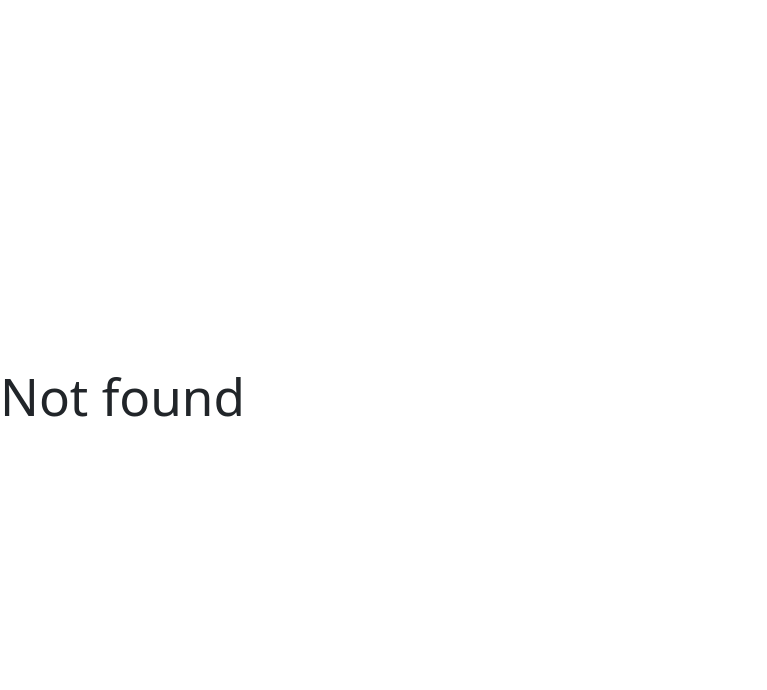
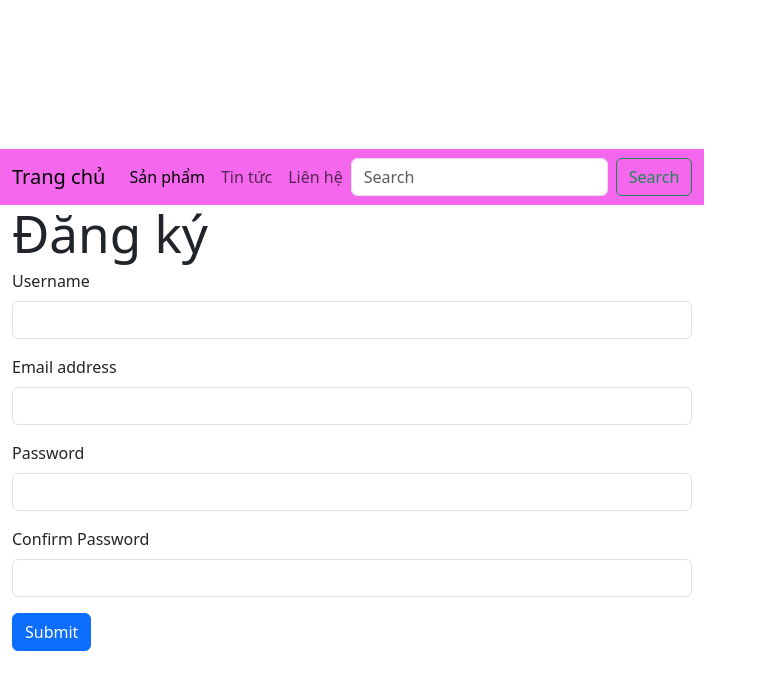
Before and after one commit to chinhpd5/WEB502_SP25, a React (Vite) app in the folder wd19321/: page /register in a window 1280 px wide. Shown: the top 690 px of the page, without its empty margins (0-767 px from the left). Built offline with nearby package versions, Linux system fonts and the light colour scheme; the HTML template or start-up script is replaced by a standard one.

Commit message:
register

```diff
--- a/wd19321/db.json
+++ b/wd19321/db.json
@@ -362,5 +362,13 @@
       "note": "ghi chú",
       "category": "C++"
     }
+  ],
+  "users": [
+    {
+      "email": "chinhpd5@fpt.edu.vn",
+      "password": "$2a$10$F1ElnN3zaNW/SO3l1gkBnupOYW.nc.oDOm1Sg8sES1Uv4WejutG7W",
+      "username": "admin",
+      "id": 1
+    }
   ]
 }
--- a/wd19321/package.json
+++ b/wd19321/package.json
@@ -5,7 +5,7 @@
   "type": "module",
   "scripts": {
     "dev": "vite",
-    "server": "npx json-server db.json",
+    "server": "npx json-server-auth db.json",
     "build": "tsc -b && vite build",
     "lint": "eslint .",
     "preview": "vite preview"
@@ -13,6 +13,8 @@
   "dependencies": {
     "axios": "^1.7.9",
     "bootstrap": "^5.3.3",
+    "json-server": "^0.17.4",
+    "json-server-auth": "^2.1.0",
     "react": "^18.3.1",
     "react-dom": "^18.3.1",
     "react-hook-form": "^7.54.2",
--- a/wd19321/src/App.tsx
+++ b/wd19321/src/App.tsx
@@ -12,6 +12,7 @@ import Edit from "./pages/products/Edit";
 import ListCourse from "./pages/courses/ListCourse";
 import AddCourse from "./pages/courses/AddCourse";
 import EditCourse from "./pages/courses/EditCourse";
+import Register from "./pages/Register";
 
 function App() {
 
@@ -25,6 +26,8 @@ function App() {
           <Route path='product/:id' element={<ProductDetail/>}/>
           <Route path='news' element={<h1>Tin tức</h1>}/>
           <Route path='contact' element={<h1>Liên hệ</h1>}/>
+
+          <Route path="register" element={<Register/>} />
         </Route>
 
         <Route path="/admin" element={<AdminLayout/>}>
--- /dev/null
+++ b/wd19321/src/interfaces/user.ts
@@ -0,0 +1,6 @@
+export interface IRegster {
+  username: string
+  email: string
+  password: string
+  confirmPassword: string | undefined
+}
--- /dev/null
+++ b/wd19321/src/pages/Register.tsx
@@ -0,0 +1,110 @@
+import { useForm } from "react-hook-form";
+import { IRegster } from "../interfaces/user";
+import axios, { AxiosError } from "axios";
+import toast from "react-hot-toast";
+import { useNavigate } from "react-router-dom";
+
+function Register() {
+  const {
+    register,
+    handleSubmit,
+    formState: {errors},
+    watch
+  } = useForm<IRegster>();
+  const navigate = useNavigate();
+
+  const onSubmit = async (data: IRegster) =>{
+    // console.log(data);
+    try {
+      data.confirmPassword = undefined;
+      await axios.post(`http://localhost:3000/register`,data)
+      toast.success("Đăng ký thành công")
+      navigate('/login')
+    } catch (error: any) {
+      toast.error(error.response.data);
+      // toast.error((error as AxiosError)?.response?.data as string )
+    }
+  }
+
+  return (
+    <div>
+      <h1>Đăng ký</h1>
+      <form onSubmit={handleSubmit(onSubmit)}>
+        <div className="mb-3">
+          <label htmlFor="username" className="form-label">
+           Username
+          </label>
+          <input
+            type="text"
+            className="form-control"
+            id="username"
+            {...register("username",{
+              required: "Không để trống username"
+            })}
+          />
+          {errors?.username && <span className="text-danger">{errors?.username?.message}</span>}
+        </div>
+        <div className="mb-3">
+          <label htmlFor="email" className="form-label">
+            Email address
+          </label>
+          <input
+            type="text"
+            className="form-control"
+            id="email"
+            {...register("email",{
+              required: "Không để trống email",
+              pattern: {
+                value: /^\S+@\S+\.\S+$/,
+                message: "Sai định dạng email"
+              }
+            })}
+          />
+          {errors?.email && <span className="text-danger">{errors?.email?.message}</span>}
+
+        </div>
+        <div className="mb-3">
+          <label htmlFor="password" className="form-label">
+            Password
+          </label>
+          <input
+            type="password"
+            className="form-control"
+            id="password"
+            {...register("password",{
+              required: "Không để trống password",
+              minLength: {
+                value: 6,
+                message: "Cần tối thiểu 6 ký tự"
+              }
+            })}
+          />
+          {errors?.password && <span className="text-danger">{errors?.password?.message}</span>}
+
+        </div>
+        <div className="mb-3">
+          <label htmlFor="confirmPassword" className="form-label">
+            Confirm Password
+          </label>
+          <input
+            type="password"
+            className="form-control"
+            id="confirmPassword"
+            {...register("confirmPassword",{
+              required: "Không để trống Confirm Password",
+              validate: (value)=>{
+                return value == watch("password") || "Confirm password không trùng với Password"
+              }
+            })}
+          />
+          {errors?.confirmPassword && <span className="text-danger">{errors?.confirmPassword?.message}</span>}
+        </div>
+        <button type="submit" className="btn btn-primary">
+          Submit
+        </button>
+      </form>
+    </div>
+  );
+}
+
+export default Register;
```
Also changed, not shown: 1 other file (tests, documents, lock files or other folders).
